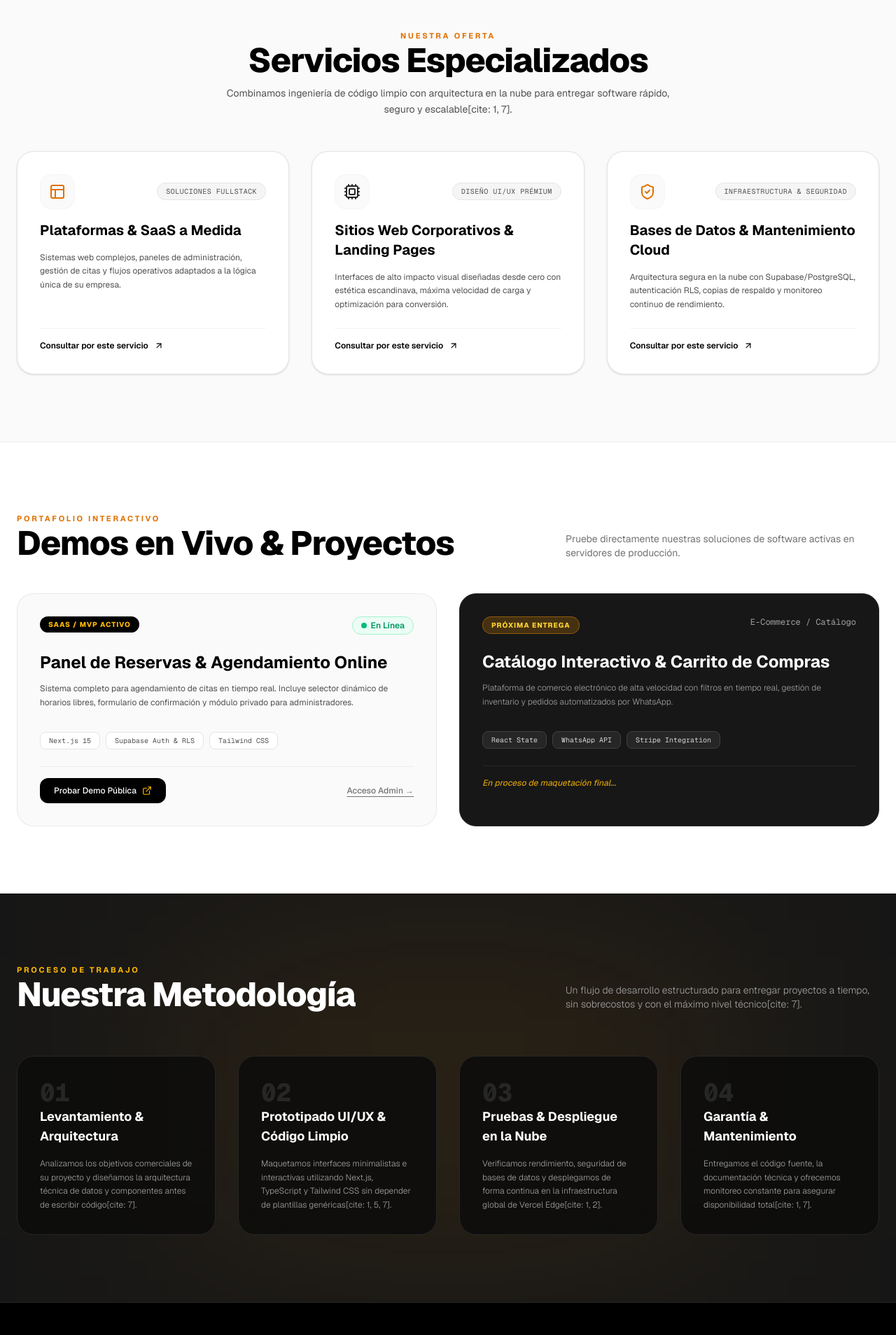
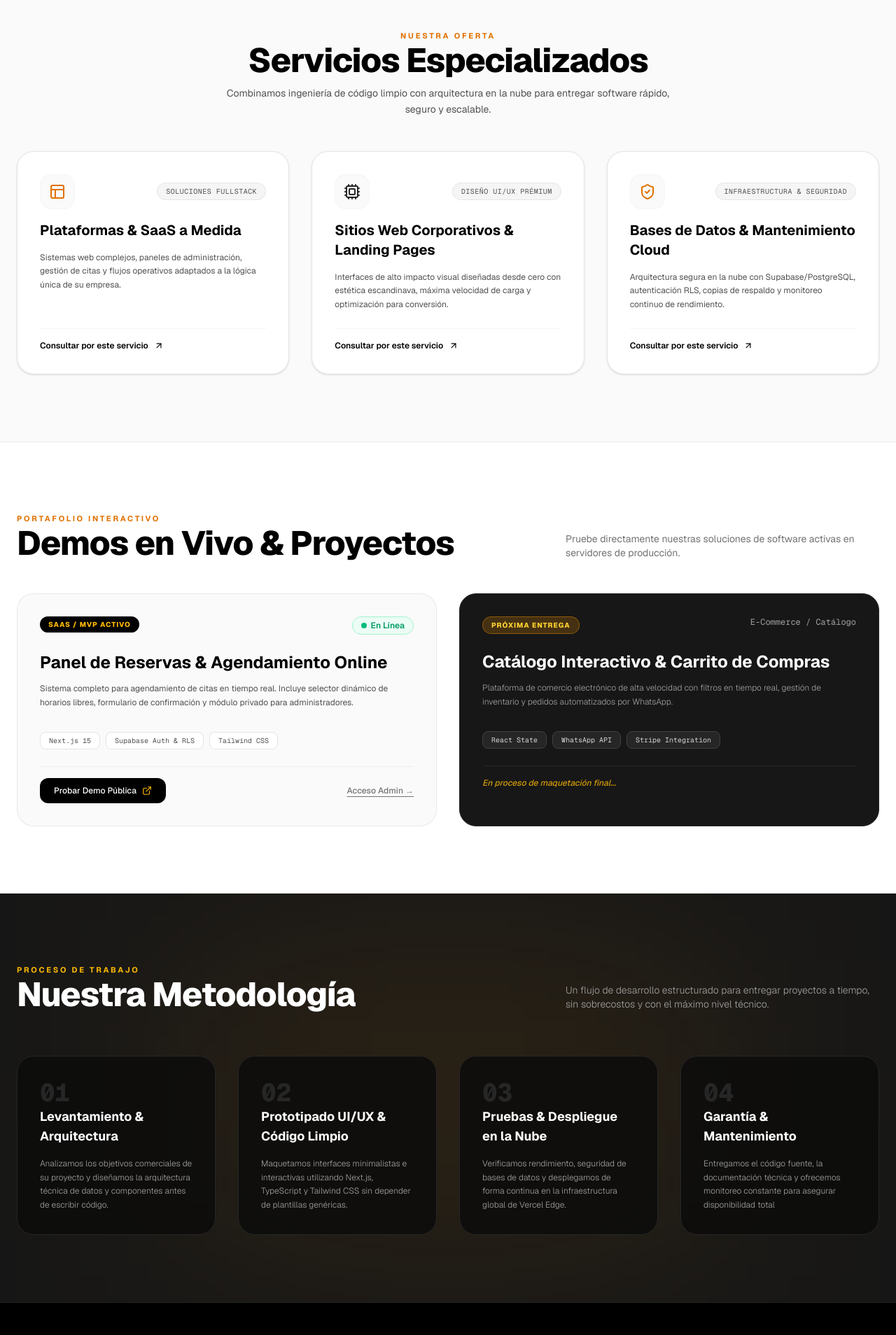
Before and after one commit to Eche0813/semisa-agency-web, a Next.js app: page / in a window 1280 px wide. Shown: the part 980-2888 px from the top of the page at 70% size. Built offline with nearby package versions, Linux system fonts and the light colour scheme.

Commit message:
fix: ajustar textos de secciones servicios y metodología

```diff
--- a/app/components/MethodologySection.tsx
+++ b/app/components/MethodologySection.tsx
@@ -7,25 +7,25 @@ export default function MethodologySection() {
             number: '01',
             title: 'Levantamiento & Arquitectura',
             description:
-                'Analizamos los objetivos comerciales de su proyecto y diseñamos la arquitectura técnica de datos y componentes antes de escribir código[cite: 7].',
+                'Analizamos los objetivos comerciales de su proyecto y diseñamos la arquitectura técnica de datos y componentes antes de escribir código.',
         },
         {
             number: '02',
             title: 'Prototipado UI/UX & Código Limpio',
             description:
-                'Maquetamos interfaces minimalistas e interactivas utilizando Next.js, TypeScript y Tailwind CSS sin depender de plantillas genéricas[cite: 1, 5, 7].',
+                'Maquetamos interfaces minimalistas e interactivas utilizando Next.js, TypeScript y Tailwind CSS sin depender de plantillas genéricas.',
         },
         {
             number: '03',
             title: 'Pruebas & Despliegue en la Nube',
             description:
-                'Verificamos rendimiento, seguridad de bases de datos y desplegamos de forma continua en la infraestructura global de Vercel Edge[cite: 1, 2].',
+                'Verificamos rendimiento, seguridad de bases de datos y desplegamos de forma continua en la infraestructura global de Vercel Edge.',
         },
         {
             number: '04',
             title: 'Garantía & Mantenimiento',
             description:
-                'Entregamos el código fuente, la documentación técnica y ofrecemos monitoreo constante para asegurar disponibilidad total[cite: 1, 7].',
+                'Entregamos el código fuente, la documentación técnica y ofrecemos monitoreo constante para asegurar disponibilidad total',
         },
     ];
 
@@ -45,7 +45,7 @@ export default function MethodologySection() {
                         </h2>
                     </div>
                     <p className="text-neutral-400 text-sm max-w-md font-light">
-                        Un flujo de desarrollo estructurado para entregar proyectos a tiempo, sin sobrecostos y con el máximo nivel técnico[cite: 7].
+                        Un flujo de desarrollo estructurado para entregar proyectos a tiempo, sin sobrecostos y con el máximo nivel técnico.
                     </p>
                 </div>
 
--- a/app/components/ServicesSection.tsx
+++ b/app/components/ServicesSection.tsx
@@ -37,7 +37,7 @@ export default function ServicesSection() {
                         Servicios Especializados
                     </h2>
                     <p className="text-neutral-600 text-sm leading-relaxed">
-                        Combinamos ingeniería de código limpio con arquitectura en la nube para entregar software rápido, seguro y escalable[cite: 1, 7].
+                        Combinamos ingeniería de código limpio con arquitectura en la nube para entregar software rápido, seguro y escalable.
                     </p>
                 </div>
 
```
